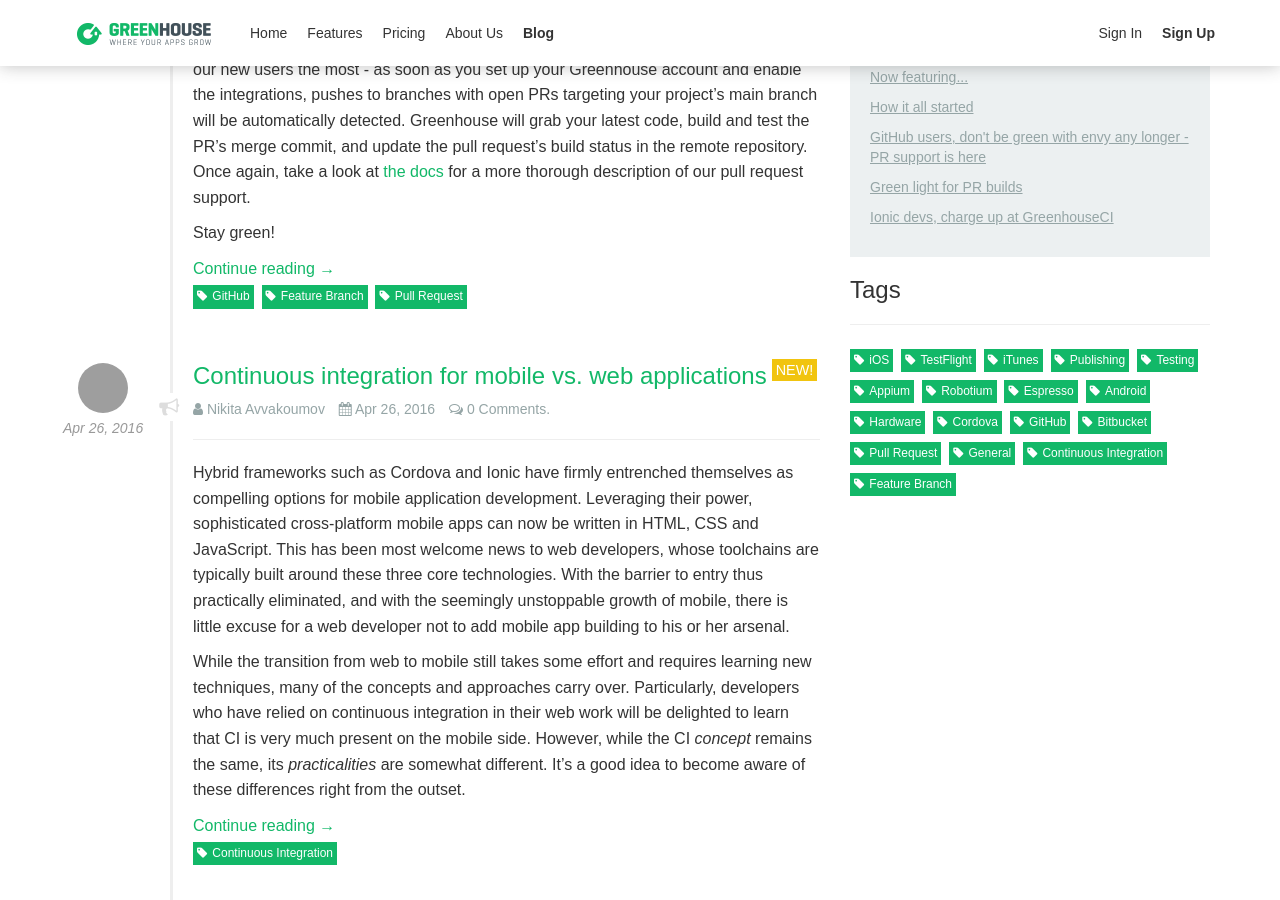
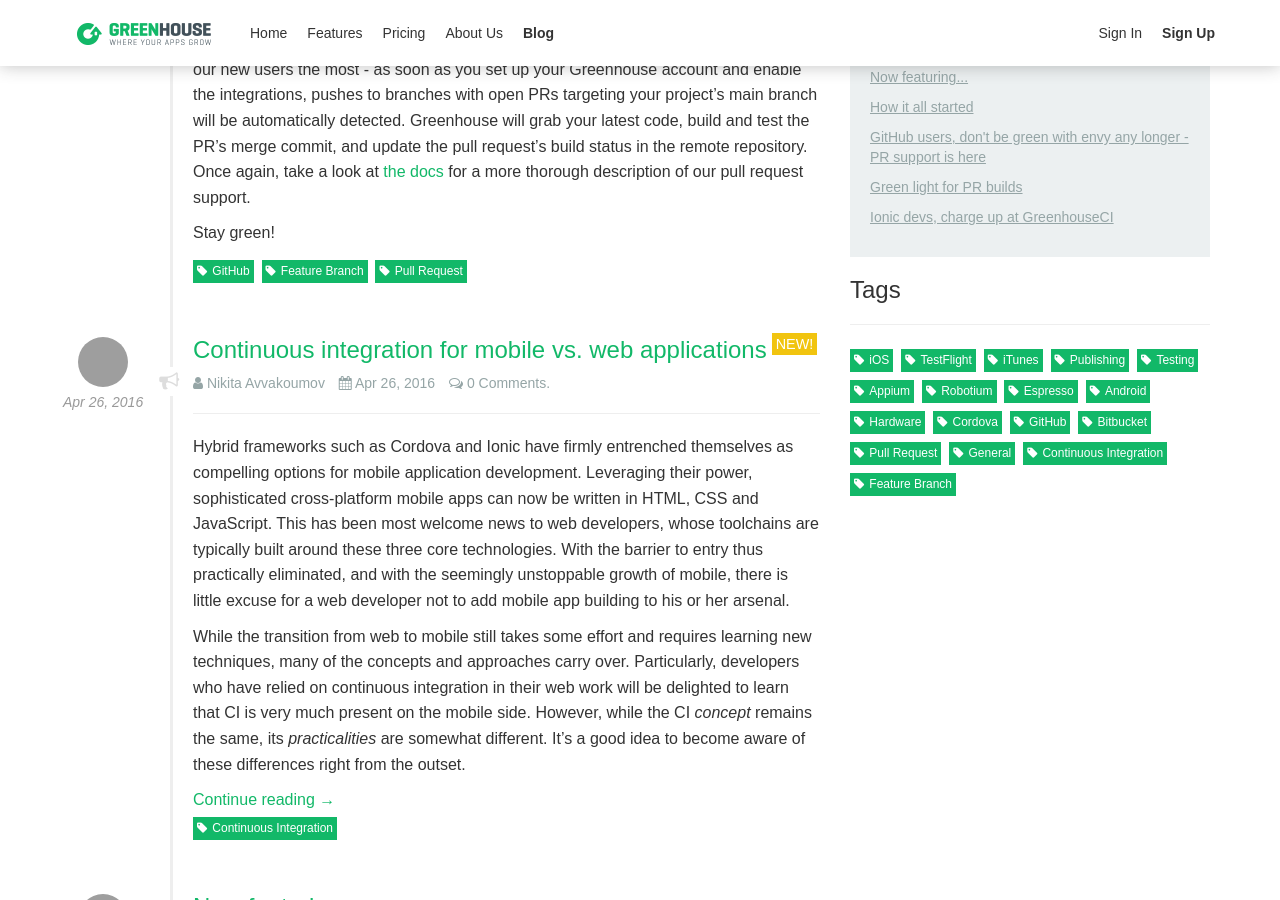
Before and after one commit to GreenhouseCI/blog.greenhouseci.com, a Jekyll site: the page built from index.html, in a window 1280 px wide and 900 px high, scrolled down 520 px. Built offline with Jekyll 4.4.1, drawn with Linux system fonts in a browser that asks for light colours; nearby versions of some CDN libraries; the list of posts is cut into pages by our own code; comment, search, counter and statistics services are not loaded; grey boxes are pictures that could not be loaded.

Commit message:
Don't show 'continue reading' for posts whose content == excerpt

```diff
--- a/index.html
+++ b/index.html
@@ -29,7 +29,9 @@
           <hr>
           <div class="blg-text">
             {{ post.excerpt }}
-            <a href="{{ site.url }}{{ post.url }}">Continue reading &#8594;</a>
+            {% if post.content != post.excerpt %}
+                <a href="{{ site.url }}{{ post.url }}">Continue reading &#8594;</a>
+            {% endif %}
           </div>
           <p class="tags">
             {% if post.tags.size > 0 %}
```
